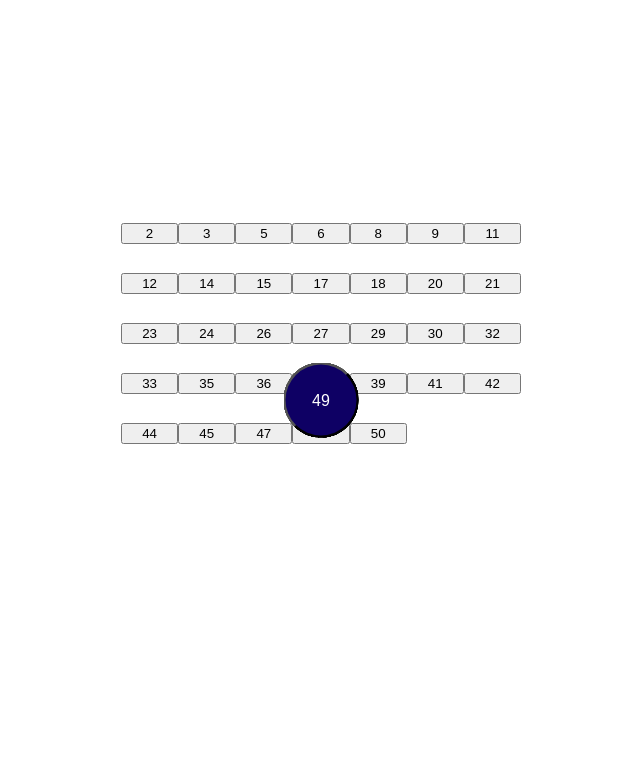
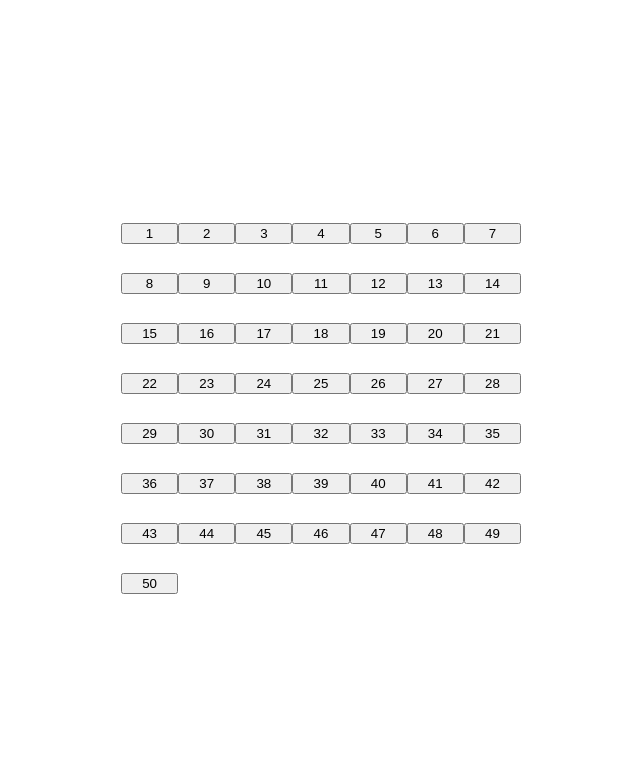
Before and after one commit to Serena87/PathFinder, a Flask app: page /pathfinder in a window 1280 px wide. Shown: the top 784 px of the page, without its empty margins (319-959 px from the left). Run offline with Flask 3, Linux system fonts and the light colour scheme; parts of the project's set-up code (start-up, migrations or seed data) failed here and were passed over.

Commit message:
Update blue_button_template.html

```diff
--- a/templates/blue_button_template.html
+++ b/templates/blue_button_template.html
@@ -1 +1 @@
-<button class="circle-blue">{name}</button>
+<button class="bluebutton">{name}</button>
```
